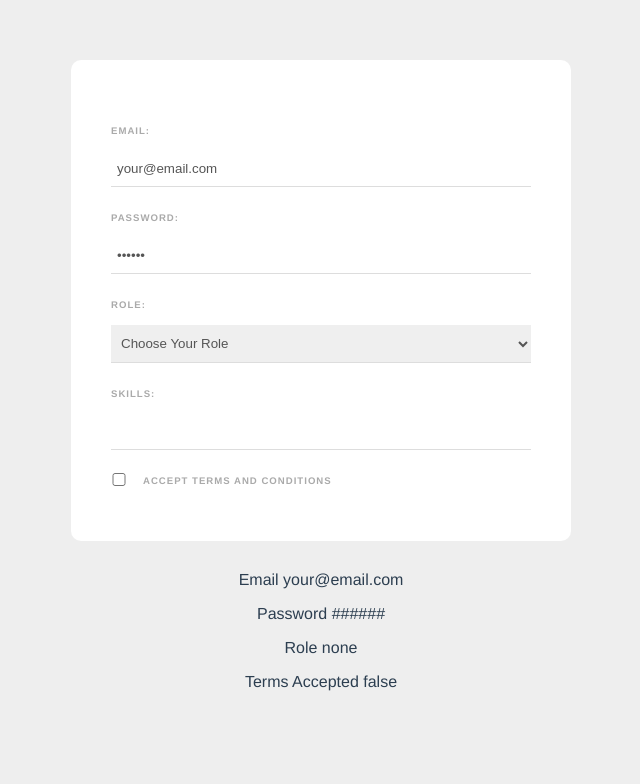
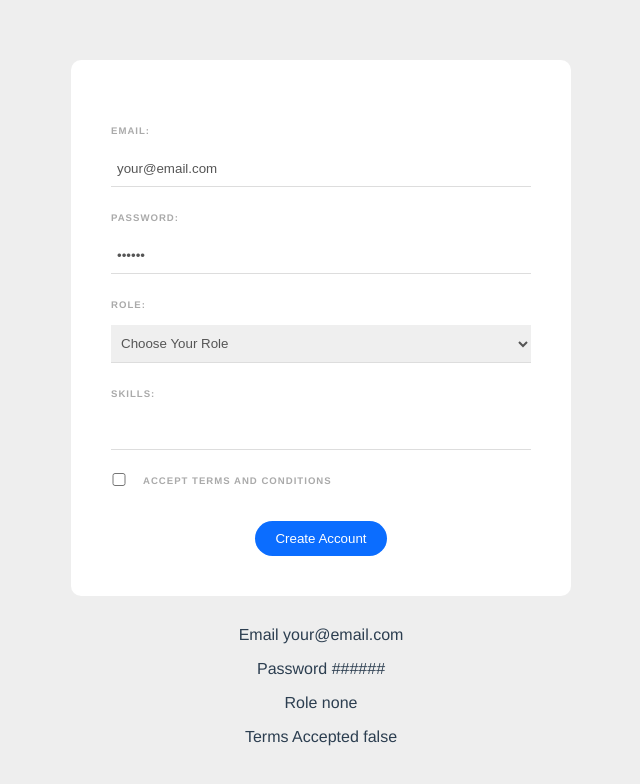
Before and after one commit to stephangriesel/learning-vuejs, a Vue app in the folder Projects/web-form/: page / in a window 1280 px wide. Shown: the top 784 px of the page, without its empty margins (319-959 px from the left). Built offline with nearby package versions, Linux system fonts and the light colour scheme.

Commit message:
submit form

```diff
--- a/Projects/web-form/src/components/SignUpForm.vue
+++ b/Projects/web-form/src/components/SignUpForm.vue
@@ -1,10 +1,12 @@
 <template>
   <div>
-  <form>
+  <form @submit.prevent="handleSubmit">
     <label>Email:</label>
     <input type="email" required v-model="email">
     <label>Password:</label>
     <input type="password" required v-model="password">
+    <div v-if="passwordError" class="error">{{ passwordError }}</div>
+
     <label>Role: </label>
     <select v-model="role">
       <option value="none">Choose Your Role</option>
@@ -21,6 +23,10 @@
     <div class="terms">
       <input type="checkbox" required v-model="terms">
       <label for="">Accept Terms and Conditions</label>
+    </div>
+
+    <div class="submit">
+      <button>Create Account</button>
     </div>
 
     <!-- leaving here for reference -->
@@ -56,7 +62,8 @@ export default {
       terms:false,
       names:[],
       tempSkill:'',
-      skills: []
+      skills: [],
+      passwordError:''
     }
   },
   methods: {
@@ -73,6 +80,21 @@ export default {
       this.skills = this.skills.filter((item) => {
         return skill !== item
       })
+    },
+    handleSubmit(){
+      console.log("Form submitted data: ", )
+      // validate password
+      this.passwordError = this.password.length > 5 ?
+      '' : 'Password too short'
+
+      if(!this.passwordError) {
+        console.log("Email: ", this.email)
+        console.log("Password: ", this.password)
+        console.log("Role: ", this.role)
+        console.log("Skills: ", this.skills)
+        console.log("Terms accepted: ", this.terms)
+      }
+
     }
   },
 }
@@ -127,5 +149,23 @@ input[type="checkbox"]{
   color:#777;
   cursor:pointer;
 }
+button {
+  background: #0b6dff;
+  border:0;
+  padding:10px 20px;
+  margin-top:20px;
+  color:white;
+  border-radius:20px;
+}
+
+.submit {
+  text-align: center;
+}
+.error {
+  color:red;
+  margin:10px 0;
+  font-weight:bold;
+  font-size:0.8em;
+}
 
 </style>
```
